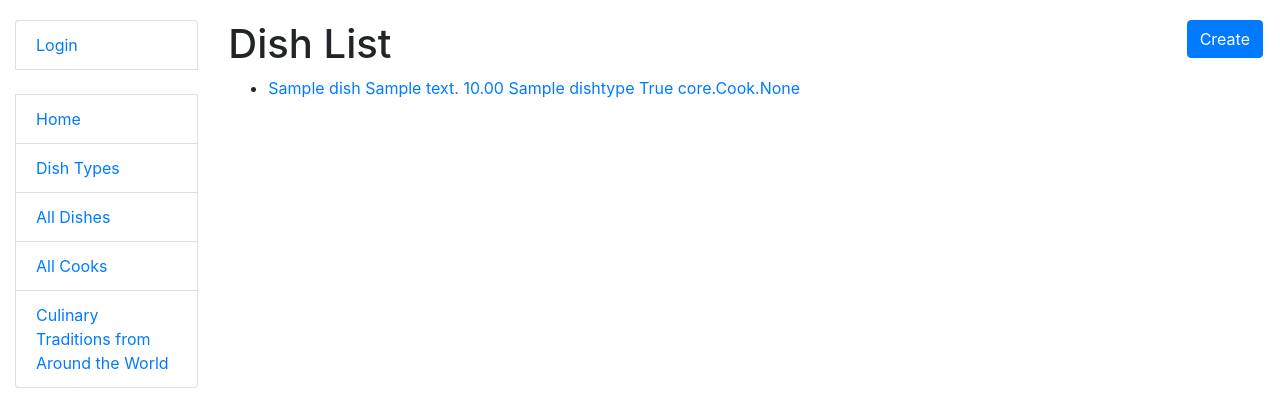
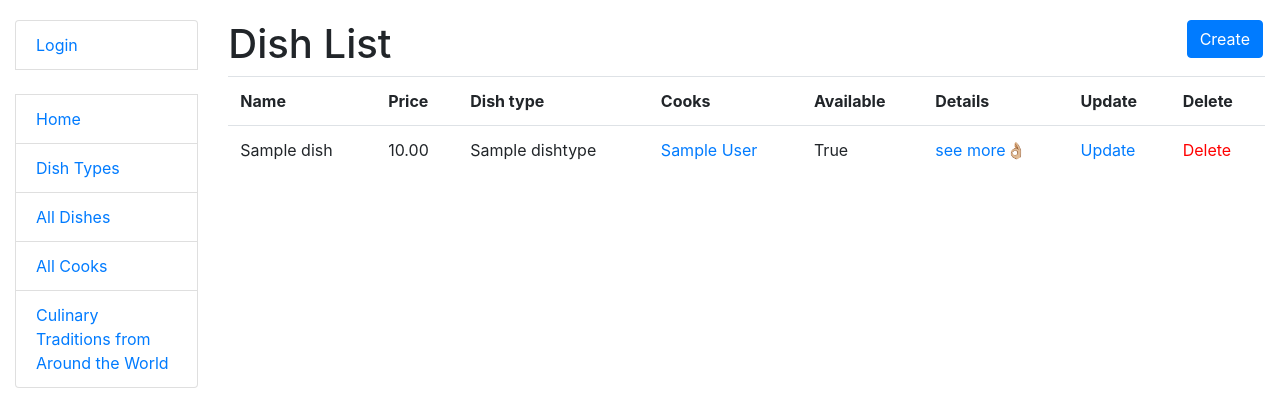
Before and after one commit to Irina17191/international-kitchen, a Django app: page /dishes/ in a window 1280 px wide. Shown: the top 420 px of the page. Run offline with Django 5.2, Linux system fonts and the light colour scheme; tables that the repository leaves empty hold one stand-in row (values such as "Sample post"); some libraries are stand-ins or nearby versions.

Commit message:
Add update create and delete forms for dish model

```diff
--- a/core/admin.py
+++ b/core/admin.py
@@ -11,7 +11,7 @@ admin.site.register(Country)
 class DriverAdmin(UserAdmin):
     list_display = UserAdmin.list_display + ("years_of_experience", "country")
     fieldsets = UserAdmin.fieldsets + (
-        (("Additional info", {"fields": ("years_of_experience", "country")}),)
+        (("Additional info", {"fields": ("years_of_experience", "country", "info")}),)
     )
     add_fieldsets = UserAdmin.add_fieldsets + (
         (
--- a/core/models.py
+++ b/core/models.py
@@ -47,13 +47,14 @@ class Country(models.Model):
 class Cook(AbstractUser):
     years_of_experience = models.IntegerField(blank=True, null=True, validators=[MinValueValidator(0)])
     country = models.ForeignKey(Country, on_delete=models.SET_NULL, blank=True, null=True)
+    info = models.TextField(blank=True, null=True)
 
     class Meta:
         verbose_name = "cook"
         verbose_name_plural = "cooks"
 
     def __str__(self):
-        return f"{self.username} ({self.first_name} {self.last_name})"
+        return f"{self.first_name} {self.last_name}"
 
     def get_absolute_url(self):
         return reverse("core:cook-detail", kwargs={"pk": self.pk})
--- a/core/urls.py
+++ b/core/urls.py
@@ -12,6 +12,7 @@ from core.views import (
     DishTypeDetailView,
     DishCreateView,
     DishUpdateView,
+    DishDeleteView,
 )
 
 
@@ -21,6 +22,7 @@ urlpatterns = [
     path("dishes/<int:pk>/", DishDetaiView.as_view(), name="dish-detail"),
     path("dishes/create/", DishCreateView.as_view(), name="dish-create"),
     path("dishes/<int:pk>/update/", DishUpdateView.as_view(), name="dish-update"),
+    path("dishes/<int:pk>/delete", DishDeleteView.as_view(), name="dish-delete"),
     path("dish-types/", DishTypeListView.as_view(), name="dish-type-list"),
     path("dish-types/<int:pk>", DishTypeDetailView.as_view(), name="dish-type-detail"),
     path("countries/", CountryListView.as_view(), name="country-list"),
--- a/core/views.py
+++ b/core/views.py
@@ -36,14 +36,19 @@ class DishDetaiView(generic.DetailView):
 class DishCreateView(LoginRequiredMixin, generic.CreateView):
     model = Dish
     fields = ["name", "description"]
-    success_url = reverse_lazy("core:dish_list")
+    success_url = reverse_lazy("core:dish-list")
 
 
 class DishUpdateView(LoginRequiredMixin, generic.UpdateView):
     model = Dish
-    fields = ["name", "description"]
-    success_url = reverse_lazy("core:dish_list")
+    fields = "__all__"
+    success_url = reverse_lazy("core:dish-list")
 
+
+class DishDeleteView(LoginRequiredMixin, generic.DeleteView):
+    model = Dish
+    template_name = "core/dish_confirm_delete.html"
+    success_url = reverse_lazy("core:dish-list")
 
 
 class DishTypeListView(generic.ListView):
--- a/templates/core/dish_list.html
+++ b/templates/core/dish_list.html
@@ -9,14 +9,62 @@
 
 
   {% if dish_list %}
-    <ul>
+    <table class="table">
+      <tr>
+        <th>Name</th>
+        <th>Price</th>
+        <th>Dish type</th>
+        <th>Cooks</th>
+        <th>Available</th>
+        <th>Details</th>
+        <th>Update</th>
+        <th>Delete</th>
+      </tr>
+
       {% for dish in dish_list %}
-        <li><a href="{% url 'core:dish-detail' pk=dish.id %}">{{ dish.name }} {{ dish.description }} {{ dish.price }} {{ dish.dish_type }}
-        {{ dish.available }} {{ dish.cooks }}</a></li>
+        <tr>
+          <td>
+              {{ dish.name }}
+          </td>
+          <td>
+              {{ dish.price }}
+          </td>
+          <td>
+              {{ dish.dish_type }}
+          </td>
+          <td>
+              {% for cook in dish.cooks.all %}
+                <a href="{{ cook.get_absolute_url }}">{{ cook.first_name }} {{ cook.last_name }}</a>{% if not forloop.last %}, {% endif %}
+              {% empty %}
+                No cooks assigned
+            {% endfor %}
+          </td>
+          <td>
+              {{ dish.available }}
+          </td>
+
+        <td>
+              <a href="{% url 'core:dish-detail' pk=dish.id %}">
+                see more👌🏼
+              </a>
+            </td>
+
+          <td>
+              <a href="{% url 'core:dish-update' pk=dish.id %}">
+                Update
+              </a>
+            </td>
+            <td>
+              <a style="color: red"
+                href="{% url 'core:dish-update' pk=dish.id %}">
+                Delete
+              </a>
+            </td>
+        </tr>
       {% endfor %}
-    </ul>
+    </table>
+
   {% else %}
-    <p>There is no dish</p>
+      <p>There is no dishes.</p>
   {% endif %}
-
 {% endblock %}
```
Also changed, not shown: templates/core/dish_confirm_delete.html (added, +10 -0 lines), core/migrations/0004_cook_info.py (added).
